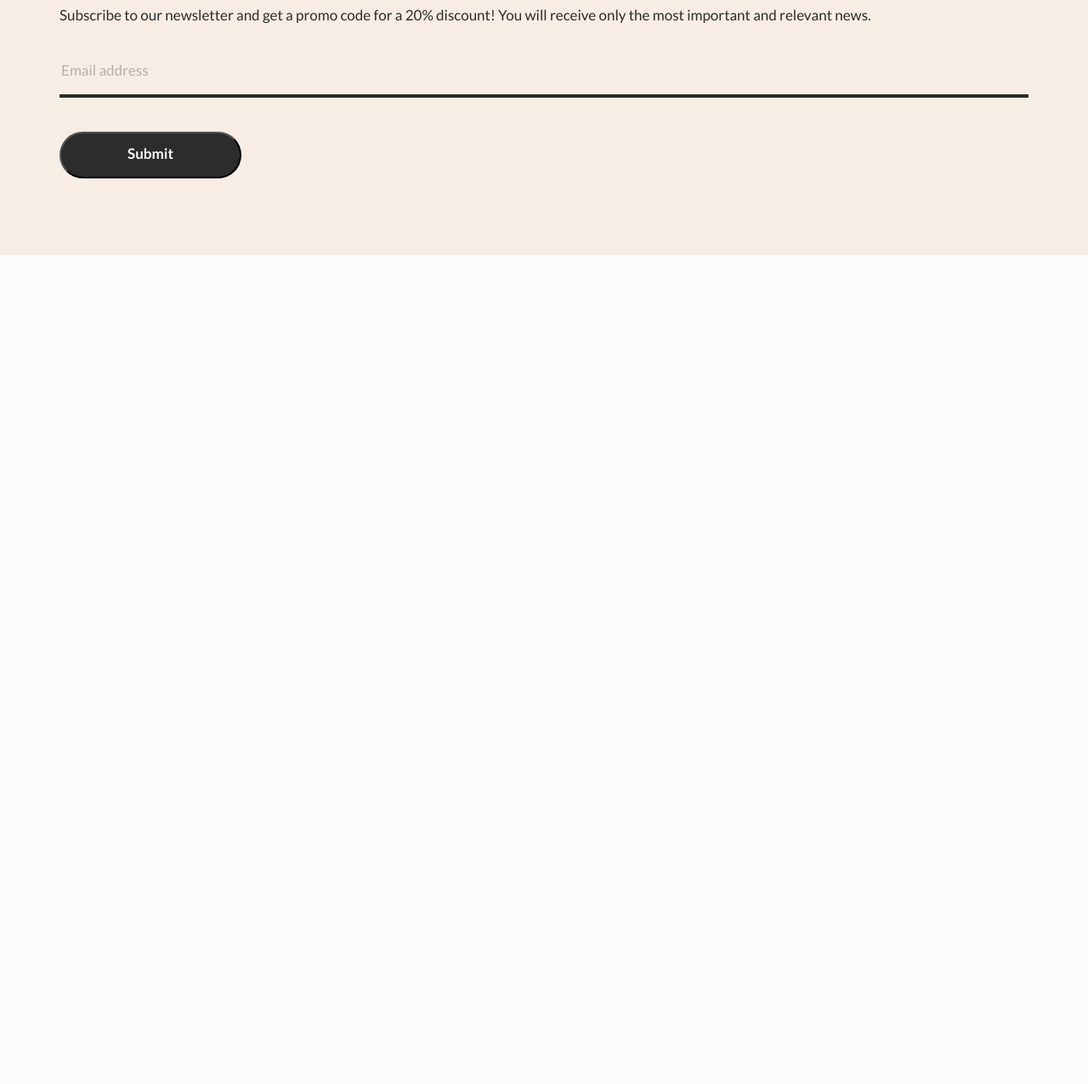
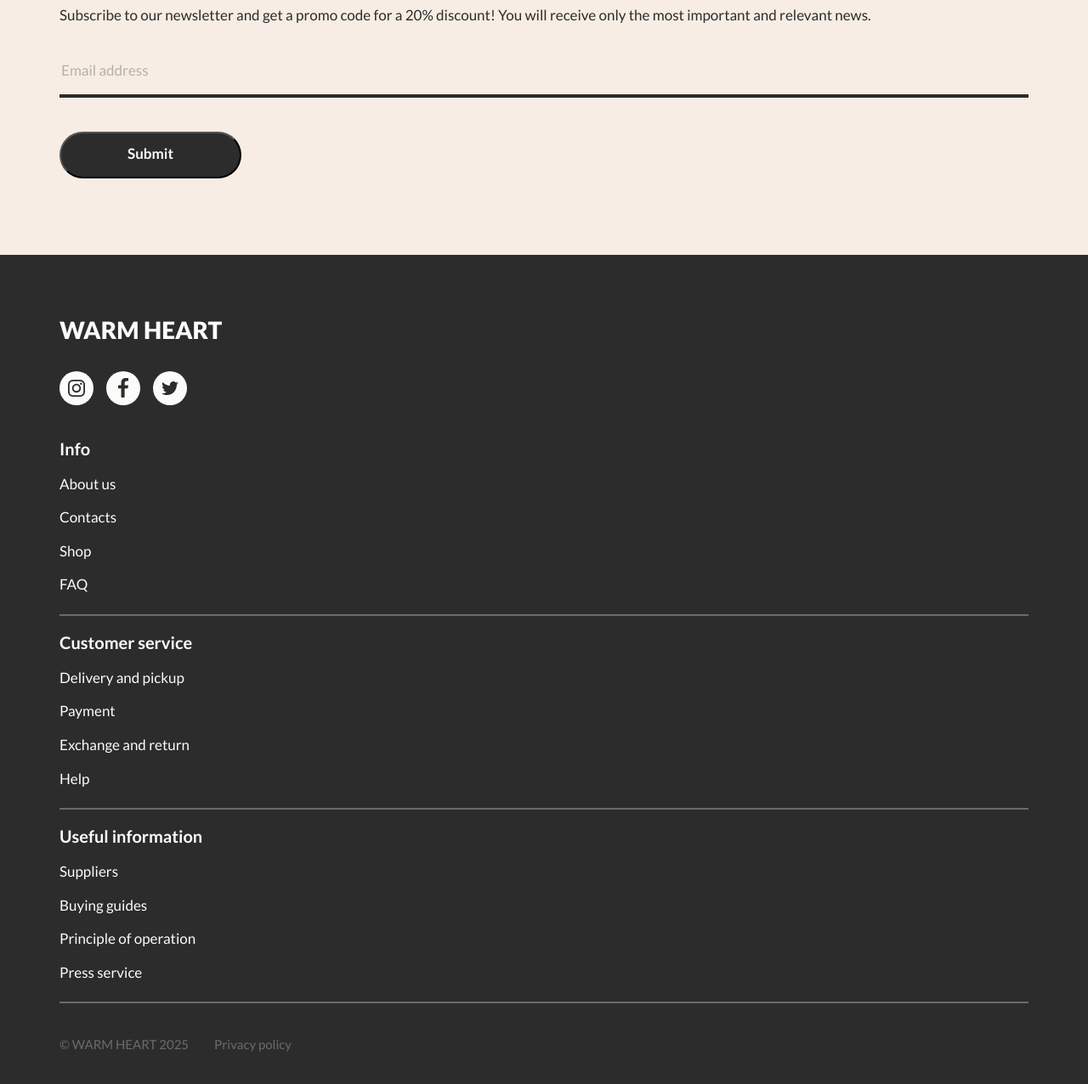
Before and after one commit to YuraAlhovka/Warm_heart, a website built with Vite: page index.html in a window 1280 px wide. Shown: the part 3613-4889 px from the top of the page at 85% size. Before the commit the page ends 3913 px from the top, so only its background shows below. Built offline with nearby package versions, Linux system fonts and the light colour scheme.

Commit message:
feat: section footer

```diff
--- a/index.html
+++ b/index.html
@@ -206,6 +206,62 @@
         <button class="discount__btn">Submit</button>
       </div>
     </section>
+    <footer class="footer">
+      <div class="container">
+        <h2 class="footer__title">warm heart</h2>
+        <div class="footer__social">
+          <a href="www.instagram.com"
+            ><div class="footer__social-round">
+              <img
+                src="/src/img/social/instagram.svg"
+                alt="instagram"
+              /></div></a
+          ><a href="www.facebook.com"
+            ><div class="footer__social-round">
+              <img src="/src/img/social/facebook.svg" alt="facebook" /></div></a
+          ><a href="www.twitter.com"
+            ><div class="footer__social-round">
+              <img src="/src/img/social/twitter.svg" alt="twitter" /></div
+          ></a>
+        </div>
+        <div class="footer__wrapper">
+          <div class="footer__wrapper-item">
+            <div class="footer__header">Info</div>
+            <ul>
+              <li>About us</li>
+              <li>Contacts</li>
+              <li>Shop</li>
+              <li>FAQ</li>
+            </ul>
+            <div class="footer__divider"></div>
+          </div>
+          <div class="footer__wrapper-item">
+            <div class="footer__header">Customer service</div>
+            <ul>
+              <li>Delivery and pickup</li>
+              <li>Payment</li>
+              <li>Exchange and return</li>
+              <li>Help</li>
+            </ul>
+            <div class="footer__divider"></div>
+          </div>
+          <div class="footer__wrapper-item">
+            <div class="footer__header">Useful information</div>
+            <ul>
+              <li>Suppliers</li>
+              <li>Buying guides</li>
+              <li>Principle of operation</li>
+              <li>Press service</li>
+            </ul>
+            <div class="footer__divider"></div>
+          </div>
+        </div>
+        <div class="footer__copyright">
+          <h3 class="footer__copyright-header">© WARM HEART 2025</h3>
+          <a href="#">Privacy policy</a>
+        </div>
+      </div>
+    </footer>
     <script type="module" src="/src/js/script.js"></script>
   </body>
 </html>
--- a/src/sass/base/basic.scss
+++ b/src/sass/base/basic.scss
@@ -9,6 +9,7 @@ p,
 ol,
 ul {
   margin: 0;
+  padding: 0;
 }
 
 ol[role="list"],
--- /dev/null
+++ b/src/sass/blocks/footer.scss
@@ -0,0 +1,74 @@
+@use "/src/sass/base/variables.scss" as *;
+
+.footer {
+  background-color: $black;
+  padding: 70px 0 41px 0;
+  &__title {
+    color: $white;
+    font-size: 28px;
+    font-weight: 900;
+    line-height: 130%;
+    text-transform: uppercase;
+  }
+  &__social {
+    margin-top: 30px;
+    display: flex;
+    gap: 15px;
+    &-round {
+      display: flex;
+      align-items: center;
+      justify-content: center;
+      width: 40px;
+      height: 40px;
+      background-color: $white;
+      border-radius: 500px;
+    }
+  }
+  &__wrapper {
+    margin-top: 40px;
+    &-item {
+      margin-top: 20px;
+      ul {
+        margin-top: 20px;
+        display: flex;
+        flex-direction: column;
+        gap: 20px;
+        li {
+          color: $white;
+          font-size: 17px;
+          font-weight: 400;
+          list-style-type: none;
+        }
+      }
+    }
+  }
+  &__header {
+    color: $white;
+    font-size: 20px;
+    font-weight: 700;
+  }
+  &__divider {
+    width: 100%;
+    margin-top: 25px;
+    border: 1px solid $white;
+    opacity: 0.3;
+  }
+  &__copyright {
+    margin-top: 40px;
+    display: flex;
+    gap: 30px;
+    &-header {
+      color: $white;
+      font-size: 15px;
+      font-weight: 400;
+      opacity: 0.3;
+    }
+    a {
+      text-decoration: none;
+      color: $white;
+      font-size: 15px;
+      font-weight: 400;
+      opacity: 0.3;
+    }
+  }
+}
--- a/src/sass/style.scss
+++ b/src/sass/style.scss
@@ -10,3 +10,4 @@
 @use "/src/sass/blocks/eco.scss";
 @use "/src/sass/blocks/follow.scss";
 @use "/src/sass/blocks/discount.scss";
+@use "/src/sass/blocks/footer.scss";
```
Also changed, not shown: src/img/social/arrow-down.svg (added), src/img/social/arrow-up.svg (added), src/img/social/facebook.svg (added), src/img/social/instagram.svg (added), src/img/social/twitter.svg (added).
